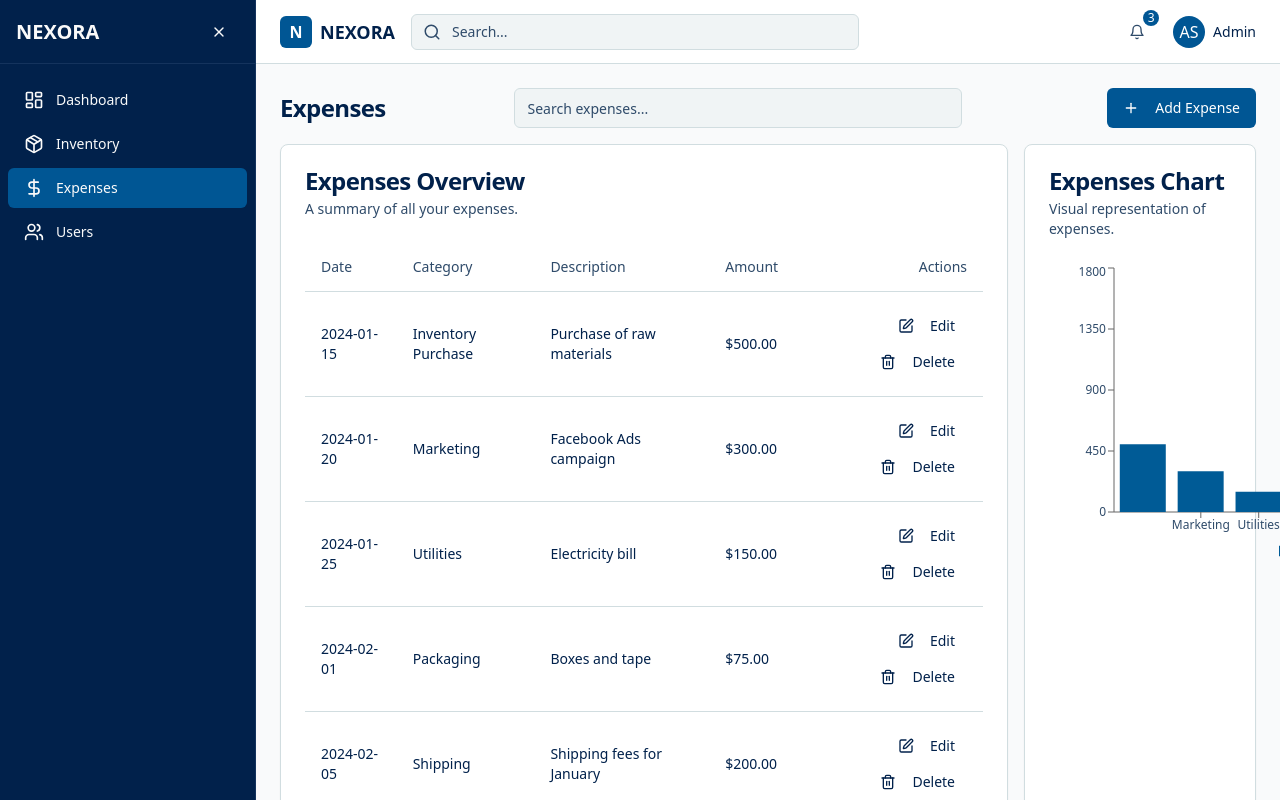
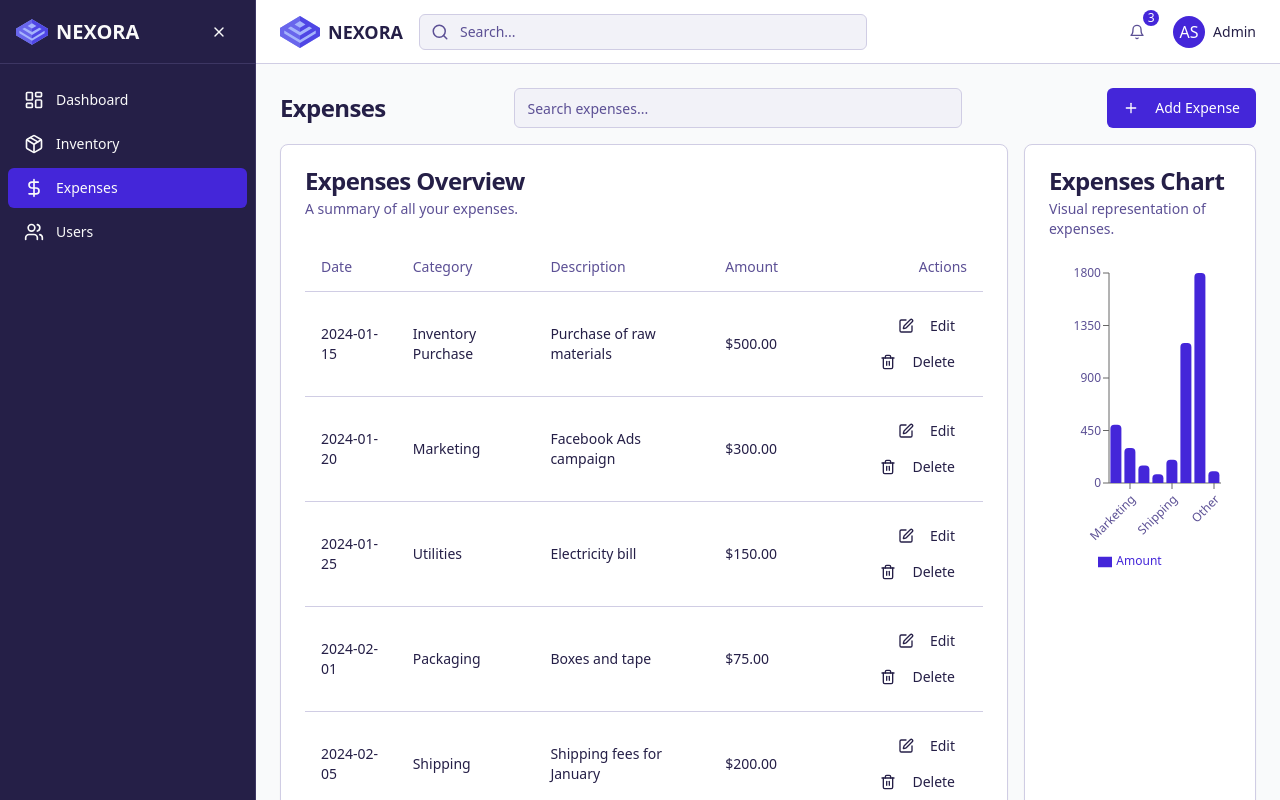
Before and after one commit to RASIGAPRIYA27/NEXORA-Inventory-Management, a React (Vite) app: page /expenses in a window 1280 px wide. Shown: the top 800 px of the page. Built offline with nearby package versions, Linux system fonts and the light colour scheme.

Commit message:
Refactor: Implement violet theme and logo changes
- Replaced the currency symbol from ₹ to $.
- Updated the application's theme to a violet color scheme.
- Integrated the provided logo into the application.
- Fixed the expenses chart overflow issue on the desktop view.

```diff
--- a/src/components/Header.tsx
+++ b/src/components/Header.tsx
@@ -9,8 +9,12 @@ const Header = () => {
       <div className="flex-1 flex items-center">
         <div className="hidden md:flex items-center mr-4">
           <div className="flex items-center">
-            <div className="w-8 h-8 bg-primary rounded-md flex items-center justify-center text-primary-foreground font-bold">N</div>
-            <span className="ml-2 text-lg font-bold">NEXORA</span>
+            <svg id="logo-39" width="40" height="32" viewBox="0 0 50 40" fill="none" xmlns="http://www.w3.org/2000/svg" className="mr-2">
+              <path d="M25.0001 0L50 15.0098V24.9863L25.0001 40L0 24.9863V15.0099L25.0001 0Z" fill="#A5B4FC" className="ccompli2"></path>
+              <path fillRule="evenodd" clipRule="evenodd" d="M0 15.0098L25 0L50 15.0098V24.9863L25 40L0 24.9863V15.0098ZM25 33.631L44.6967 21.8022V18.1951L44.6957 18.1945L25 30.0197L5.30426 18.1945L5.3033 18.1951V21.8022L25 33.631ZM25 24.5046L40.1018 15.4376L36.4229 13.2298L25 20.0881L13.5771 13.2298L9.89822 15.4376L25 24.5046ZM25 14.573L31.829 10.4729L25 6.37467L18.171 10.4729L25 14.573Z" fill="#4F46E5" className="ccustom"></path>
+              <path d="M25.0001 0L0 15.0099V24.9863L25 40L25.0001 0Z" fill="#A5B4FC" className="ccompli2" fillOpacity="0.3"></path>
+            </svg>
+            <span className="text-lg font-bold">NEXORA</span>
           </div>
         </div>
         <div className="relative w-full max-w-md">
--- a/src/components/Sidebar.tsx
+++ b/src/components/Sidebar.tsx
@@ -51,7 +51,12 @@ const Sidebar = () => {
       )}>
         <div className="flex items-center justify-between h-16 px-4 border-b border-sidebar-border">
           {isSidebarOpen && (
-            <Link to="/" className="text-xl font-bold text-sidebar-foreground">
+            <Link to="/" className="flex items-center text-xl font-bold text-sidebar-foreground">
+              <svg id="logo-39" width="32" height="26" viewBox="0 0 50 40" fill="none" xmlns="http://www.w3.org/2000/svg" className="mr-2">
+                <path d="M25.0001 0L50 15.0098V24.9863L25.0001 40L0 24.9863V15.0099L25.0001 0Z" fill="#A5B4FC" className="ccompli2"></path>
+                <path fillRule="evenodd" clipRule="evenodd" d="M0 15.0098L25 0L50 15.0098V24.9863L25 40L0 24.9863V15.0098ZM25 33.631L44.6967 21.8022V18.1951L44.6957 18.1945L25 30.0197L5.30426 18.1945L5.3033 18.1951V21.8022L25 33.631ZM25 24.5046L40.1018 15.4376L36.4229 13.2298L25 20.0881L13.5771 13.2298L9.89822 15.4376L25 24.5046ZM25 14.573L31.829 10.4729L25 6.37467L18.171 10.4729L25 14.573Z" fill="#4F46E5" className="ccustom"></path>
+                <path d="M25.0001 0L0 15.0099V24.9863L25 40L25.0001 0Z" fill="#A5B4FC" className="ccompli2" fillOpacity="0.3"></path>
+              </svg>
               NEXORA
             </Link>
           )}
--- a/src/index.css
+++ b/src/index.css
@@ -5,83 +5,83 @@
 
 @layer base {
   :root {
-    --background: 195 20% 95%;
-    --foreground: 214 97% 15%;
+    --background: 246 30% 96%;
+    --foreground: 250 40% 20%;
 
     --card: 0 0% 100%;
-    --card-foreground: 214 97% 15%;
+    --card-foreground: 250 40% 20%;
 
     --popover: 0 0% 100%;
-    --popover-foreground: 214 97% 15%;
+    --popover-foreground: 250 40% 20%;
 
-    --primary: 205 100% 29%;
+    --primary: 250 70% 50%;
     --primary-foreground: 0 0% 100%;
 
-    --secondary: 199 43% 54%;
+    --secondary: 246 50% 60%;
     --secondary-foreground: 0 0% 100%;
 
-    --muted: 195 20% 90%;
-    --muted-foreground: 212 38% 30%;
+    --muted: 246 30% 92%;
+    --muted-foreground: 250 30% 45%;
 
-    --accent: 195 20% 85%;
-    --accent-foreground: 214 97% 15%;
+    --accent: 246 30% 85%;
+    --accent-foreground: 250 40% 20%;
 
     --destructive: 0 84.2% 60.2%;
     --destructive-foreground: 0 0% 98%;
 
-    --border: 195 20% 85%;
-    --input: 195 20% 85%;
-    --ring: 205 100% 29%;
+    --border: 246 30% 85%;
+    --input: 246 30% 85%;
+    --ring: 250 70% 50%;
 
     --radius: 0.5rem;
 
-    --sidebar-background: 214 97% 15%;
+    --sidebar-background: 250 40% 20%;
     --sidebar-foreground: 0 0% 98%;
-    --sidebar-primary: 205 100% 29%;
+    --sidebar-primary: 250 70% 50%;
     --sidebar-primary-foreground: 0 0% 98%;
-    --sidebar-accent: 214 65% 22%;
+    --sidebar-accent: 250 30% 30%;
     --sidebar-accent-foreground: 0 0% 98%;
-    --sidebar-border: 214 65% 22%;
-    --sidebar-ring: 205 100% 29%;
+    --sidebar-border: 250 30% 30%;
+    --sidebar-ring: 250 70% 50%;
   }
 
   .dark {
-    --background: 214 97% 15%;
-    --foreground: 195 20% 95%;
+    --background: 250 40% 15%;
+    --foreground: 246 30% 95%;
 
-    --card: 214 65% 22%;
-    --card-foreground: 195 20% 95%;
+    --card: 250 30% 20%;
+    --card-foreground: 246 30% 95%;
 
-    --popover: 214 65% 22%;
-    --popover-foreground: 195 20% 95%;
+    --popover: 250 30% 20%;
+    --popover-foreground: 246 30% 95%;
 
-    --primary: 199 43% 54%;
+    --primary: 246 50% 60%;
     --primary-foreground: 0 0% 100%;
 
-    --secondary: 205 100% 29%;
+    --secondary: 250 70% 50%;
     --secondary-foreground: 0 0% 100%;
 
-    --muted: 214 45% 30%;
-    --muted-foreground: 195 20% 80%;
+    --muted: 250 30% 25%;
+    --muted-foreground: 246 30% 80%;
 
-    --accent: 214 45% 30%;
-    --accent-foreground: 195 20% 95%;
+    --accent: 250 30% 25%;
+    --accent-foreground: 246 30% 95%;
 
     --destructive: 0 62.8% 30.6%;
     --destructive-foreground: 0 0% 98%;
 
-    --border: 214 45% 30%;
-    --input: 214 45% 30%;
-    --ring: 199 43% 54%;
+    --border: 250 30% 25%;
+    --input: 250 30% 25%;
+    --ring: 246 50% 60%;
 
-    --sidebar-background: 214 97% 15%;
-    --sidebar-foreground: 195 20% 95%;
-    --sidebar-primary: 199 43% 54%;
+    --sidebar-background: 250 40% 15%;
+    --sidebar-foreground: 246 30% 95%;
+    --sidebar-primary: 246 50% 60%;
     --sidebar-primary-foreground: 0 0% 100%;
-    --sidebar-accent: 214 65% 22%;
-    --sidebar-accent-foreground: 195 20% 95%;
-    --sidebar-border: 214 45% 30%;
-    --sidebar-ring: 199 43% 54%;
+    --sidebar-accent: 250 30% 20%;
+    --sidebar-accent-foreground: 246 30% 95%;
+    --sidebar-border: 250 30% 25%;
+    --sidebar-ring: 246 50% 60%;
   }
 }
 
--- a/src/pages/Expenses.tsx
+++ b/src/pages/Expenses.tsx
@@ -164,16 +164,16 @@ const Expenses = () => {
     expense.category.toLowerCase().includes(searchQuery.toLowerCase())
   );
 
-  // Transform data for Recharts
-  const chartData = expenses.map(expense => ({
-    name: expense.category,
-    amount: expense.amount
-  }));
-
-  const colorStyles = {
-    light: "#005b96", // Primary blue from your palette
-    dark: "#6497b1"   // Secondary blue from your palette
-  };
+  // Transform data for Recharts - Group by category and sum amounts
+  const chartData = expenses.reduce((acc, expense) => {
+    const existingCategory = acc.find(item => item.name === expense.category);
+    if (existingCategory) {
+      existingCategory.amount += expense.amount;
+    } else {
+      acc.push({ name: expense.category, amount: expense.amount });
+    }
+    return acc;
+  }, [] as { name: string; amount: number }[]);
 
   return (
     <div>
@@ -268,25 +268,42 @@ const Expenses = () => {
             <CardTitle>Expenses Chart</CardTitle>
             <CardDescription>Visual representation of expenses.</CardDescription>
           </CardHeader>
-          <CardContent>
+          <CardContent className="h-[350px]">
             <ChartContainer
               config={{
                 expense: {
                   theme: {
-                    light: "#005b96", // Primary blue
-                    dark: "#6497b1"   // Secondary blue
+                    light: "hsl(var(--primary))",
+                    dark: "hsl(var(--primary))"
                   }
                 }
               }}
-              className="h-[300px]"
+              className="h-full w-full"
             >
               <ResponsiveContainer width="100%" height="100%">
-                <BarChart data={chartData}>
-                  <XAxis dataKey="name" />
+                <BarChart
+                  data={chartData}
+                  margin={{ top: 10, right: 10, left: 0, bottom: 20 }}
+                >
+                  <XAxis
+                    dataKey="name"
+                    angle={-45}
+                    textAnchor="end"
+                    height={70}
+                    tick={{ fontSize: 12 }}
+                    tickMargin={5}
+                  />
                   <YAxis />
-                  <Tooltip />
+                  <Tooltip
+                    formatter={(value) => [`$${value}`, 'Amount']}
+                  />
                   <Legend />
-                  <Bar dataKey="amount" fill="var(--color-expense)" name="Amount" />
+                  <Bar
+                    dataKey="amount"
+                    fill="var(--color-expense)"
+                    name="Amount"
+                    radius={[4, 4, 0, 0]}
+                  />
                 </BarChart>
               </ResponsiveContainer>
             </ChartContainer>
```
